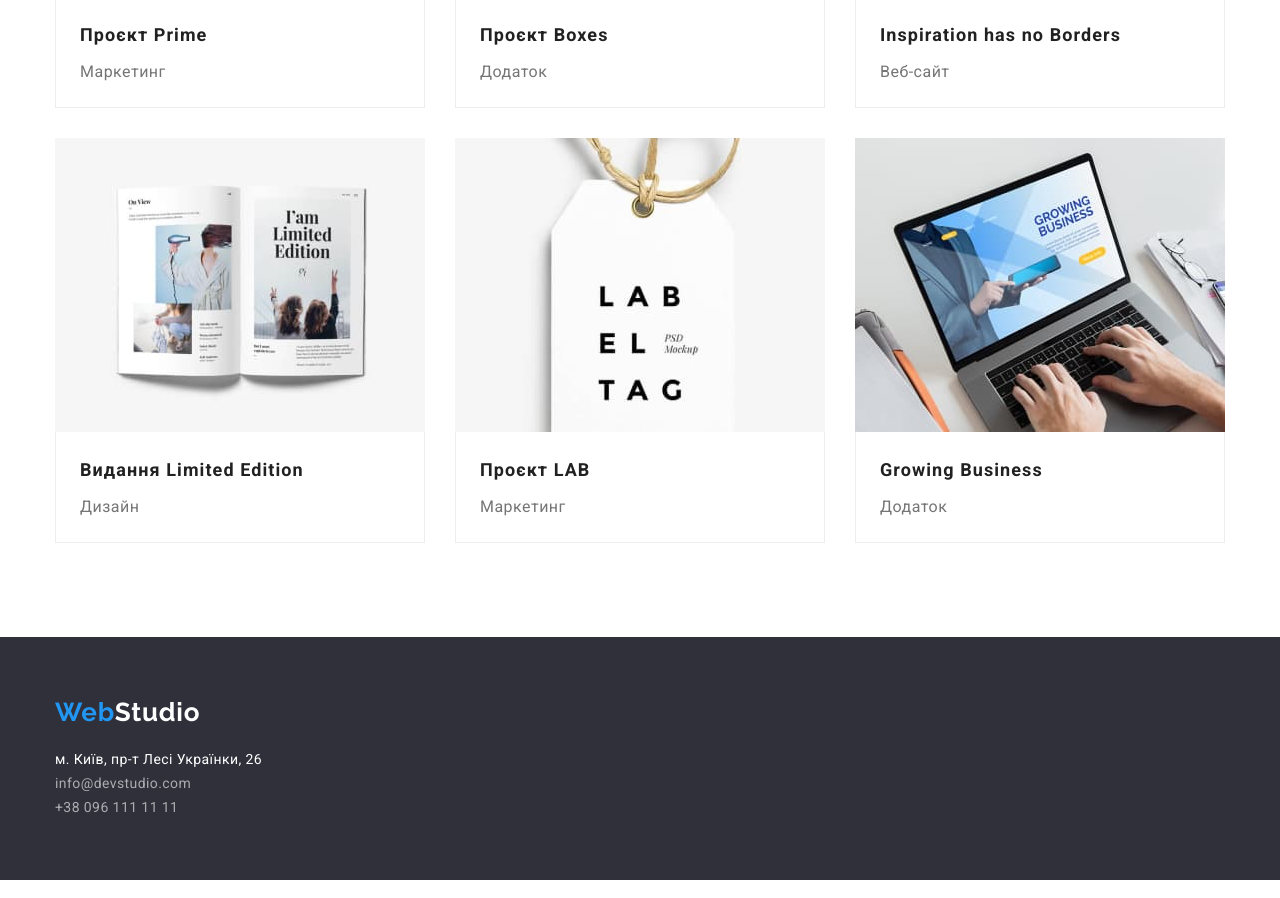
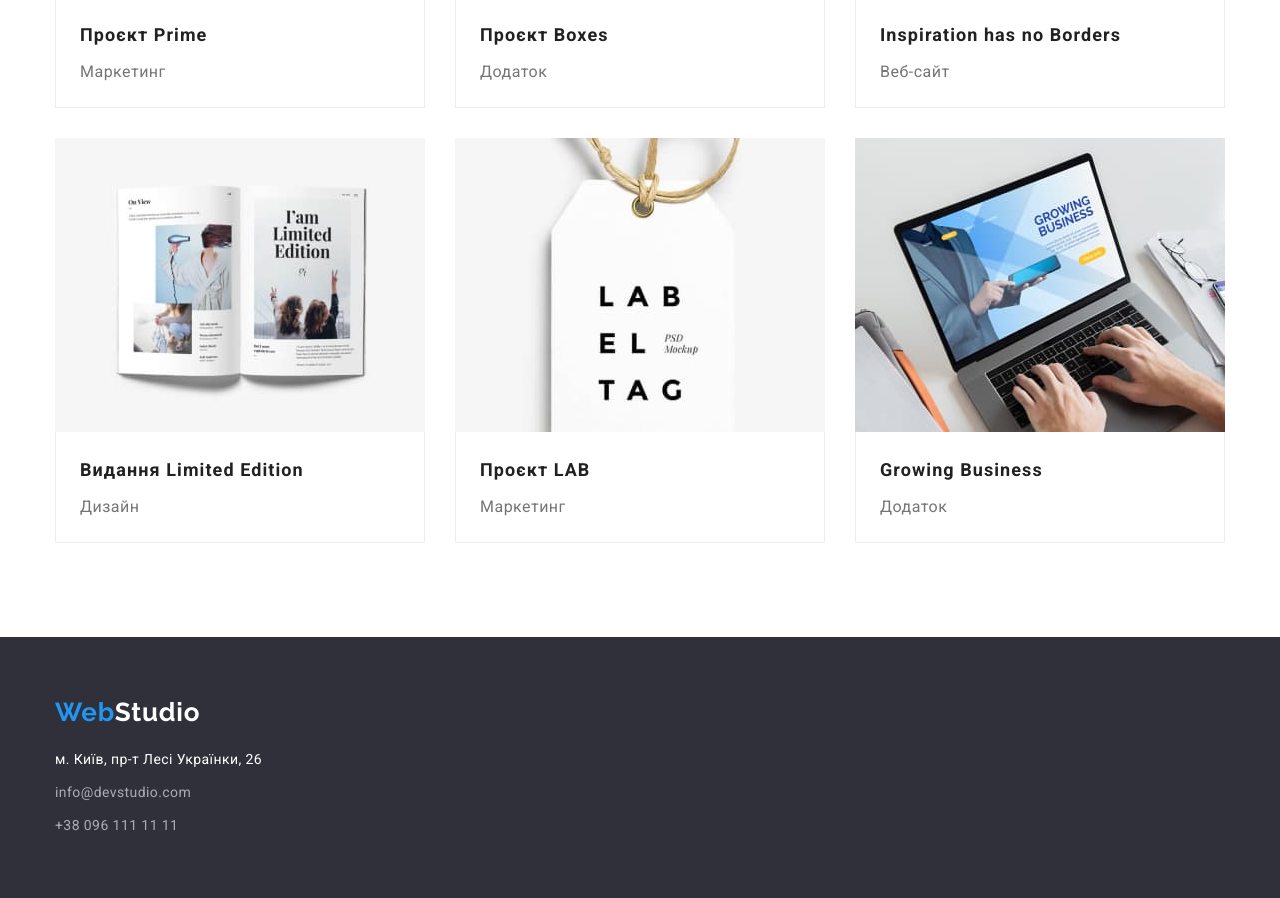
Before and after one commit to khavrat/goit-markup-hw-03, a plain HTML site: page portfolio.html in a window 1280 px wide. Shown: the part 995-1893 px from the top of the page. Drawn offline with nearby package versions, Linux system fonts and the light colour scheme.

Commit message:
change flex-grid to gap

```diff
--- a/css/styles.css
+++ b/css/styles.css
@@ -187,7 +187,7 @@ img {
 .team-list {
     display: flex;
     list-style: none;
-    column-gap: 30px;
+    gap: var(--project-grid-gap);
 }
 
 .feature-item {
@@ -269,8 +269,11 @@ img {
     color: var(--primary-bg-color);
 }
 
+.address {
+    margin-top: 20px;
+}
+
 .address-list {
-    margin-top: 20px;
     list-style: none;
 }
 
@@ -287,8 +290,11 @@ img {
     color: var(--primary-bg-color);
 }
 
+.address-item:not(:first-child) {
+    margin-top: 9px;
+}
+
 .address-contact {
-    margin-top: 9px;
     color: rgba(255, 255, 255, 0.6);
 }
 
@@ -298,7 +304,7 @@ img {
     list-style: none;
     justify-content: center;
     margin-bottom: 50px;
-    column-gap: 8px;
+    gap: 8px;
 }
 
 .button.select {
@@ -322,14 +328,7 @@ img {
     list-style: none;
     display: flex;
     flex-wrap: wrap;
-    margin-top: calc(-1 * var(--project-grid-gap));
-    margin-left: calc(-1 * var(--project-grid-gap));
-}
-
-.portfolio-projects > .project-item {
-    flex-basis: calc(100% / 3 - var(--project-grid-gap));
-    margin-top: var(--project-grid-gap);
-    margin-left: var(--project-grid-gap);
+    gap: var(--project-grid-gap);
 }
 
 .project-item {
```
